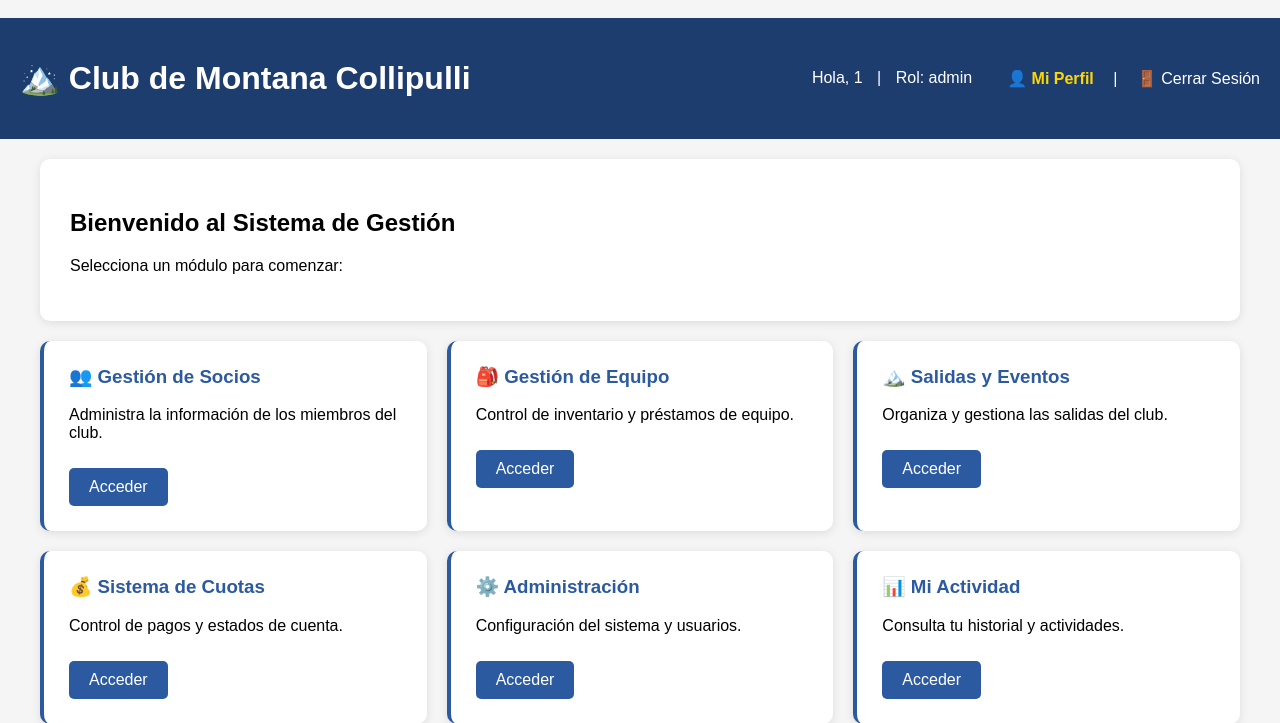
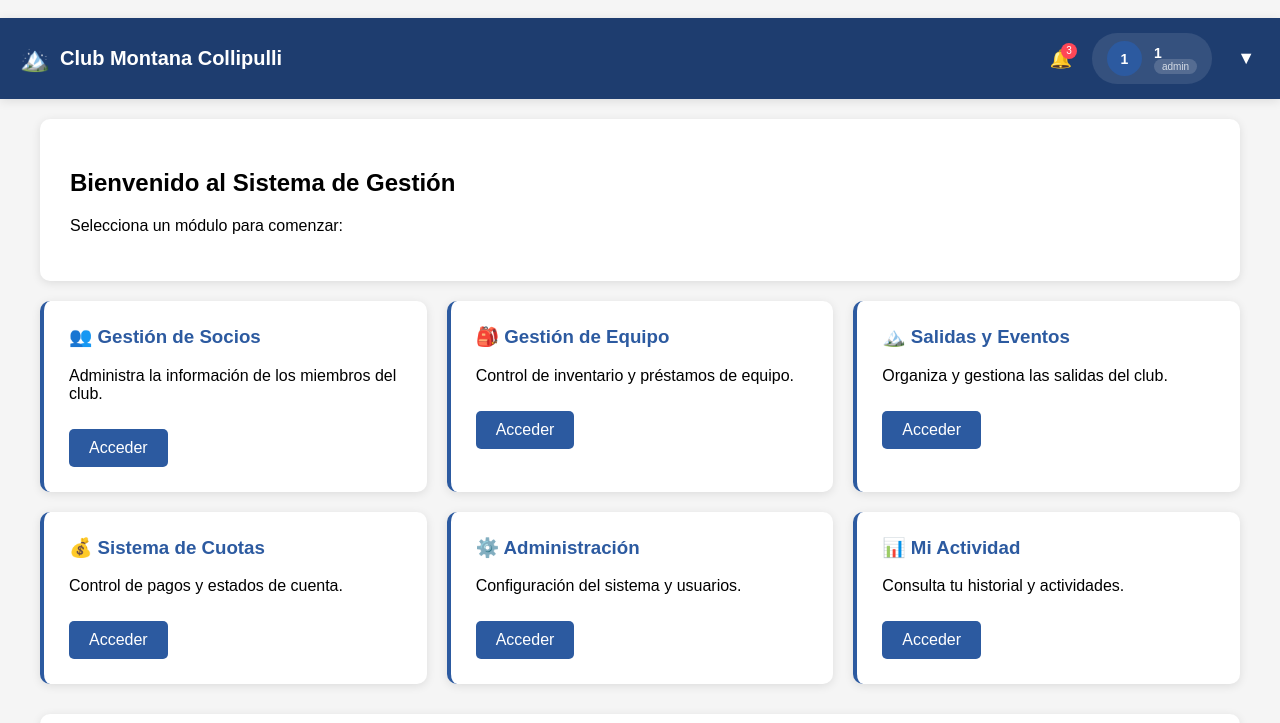
Before and after one commit to carlospipen1/club-montana-php, a PHP site: page /dashboard.php in a window 1280 px wide. Shown: the top 723 px of the page. Run offline with PHP 8.4, Linux system fonts and the light colour scheme; the visitor is signed in with stand-in values (Sample User, id 1).

Commit message:
feat: Add consistent header across all pages

```diff
--- a/dashboard.php
+++ b/dashboard.php
@@ -23,14 +23,6 @@
             font-family: Arial, sans-serif;
             margin: 0;
             background: #f5f5f5;
-        }
-        .header {
-            background: #1e3d6f;
-            color: white;
-            padding: 20px;
-            display: flex;
-            justify-content: space-between;
-            align-items: center;
         }
         .container {
             max-width: 1200px;
@@ -72,44 +64,10 @@
         .btn:hover {
             background: #1e3d6f;
         }
-        .logout {
-            color: white;
-            text-decoration: none;
-        }
-        .logout:hover {
-            text-decoration: underline;
-        }
-        .user-info {
-            display: flex;
-            align-items: center;
-            gap: 15px;
-        }
-        .profile-link {
-            color: #ffd700;
-            text-decoration: none;
-            font-weight: bold;
-        }
-        .profile-link:hover {
-            text-decoration: underline;
-        }
     </style>
 </head>
 <body>
-    <div class="header">
-        <h1>🏔️ Club de Montana Collipulli</h1>
-        <div class="user-info">
-            <div>
-                <span>Hola, <?php echo htmlspecialchars($_SESSION['usuario_nombre']); ?></span>
-                <span style="margin: 0 10px;">|</span>
-                <span>Rol: <?php echo htmlspecialchars($_SESSION['usuario_rol']); ?></span>
-            </div>
-            <div style="margin-left: 20px;">
-                <a href="perfil.php" class="profile-link">👤 Mi Perfil</a>
-                <span style="margin: 0 15px; color: white;">|</span>
-                <a href="logout.php" class="logout">🚪 Cerrar Sesión</a>
-            </div>
-        </div>
-    </div>
+    <?php include 'includes/header.php'; ?>
 
     <div class="container">
         <div class="welcome">
--- /dev/null
+++ b/includes/header.php
@@ -0,0 +1,167 @@
+<?php
+// Header consistente para todas las páginas
+if (!isset($_SESSION)) {
+    session_start();
+}
+?>
+<header style="
+    background: #1e3d6f;
+    color: white;
+    padding: 15px 20px;
+    display: flex;
+    justify-content: space-between;
+    align-items: center;
+    box-shadow: 0 2px 10px rgba(0,0,0,0.1);
+    position: sticky;
+    top: 0;
+    z-index: 1000;
+">
+    <!-- Logo y nombre del sistema -->
+    <div style="display: flex; align-items: center; gap: 15px;">
+        <a href="dashboard.php" style="text-decoration: none; color: white; display: flex; align-items: center; gap: 10px;">
+            <span style="font-size: 24px;">🏔️</span>
+            <h1 style="margin: 0; font-size: 20px; font-weight: bold;">Club Montana Collipulli</h1>
+        </a>
+    </div>
+
+    <!-- Información del usuario -->
+    <div style="display: flex; align-items: center; gap: 20px;">
+        <?php if (isset($_SESSION['usuario_id'])): ?>
+            <!-- Notificaciones (placeholder) -->
+            <div style="position: relative;">
+                <span style="font-size: 18px; cursor: pointer;">🔔</span>
+                <span style="
+                    position: absolute;
+                    top: -5px;
+                    right: -5px;
+                    background: #ff4757;
+                    color: white;
+                    border-radius: 50%;
+                    width: 16px;
+                    height: 16px;
+                    font-size: 10px;
+                    display: flex;
+                    align-items: center;
+                    justify-content: center;
+                ">3</span>
+            </div>
+
+            <!-- Información del usuario -->
+            <div style="display: flex; align-items: center; gap: 12px; background: rgba(255,255,255,0.1); padding: 8px 15px; border-radius: 25px;">
+                <div style="
+                    width: 35px;
+                    height: 35px;
+                    background: #2c5aa0;
+                    border-radius: 50%;
+                    display: flex;
+                    align-items: center;
+                    justify-content: center;
+                    font-weight: bold;
+                    font-size: 14px;
+                ">
+                    <?php
+                    $nombres = $_SESSION['usuario_nombre'] ?? '';
+                    $iniciales = '';
+                    if (!empty($nombres)) {
+                        $partes = explode(' ', $nombres);
+                        $iniciales = strtoupper(substr($partes[0], 0, 1) . (isset($partes[1]) ? substr($partes[1], 0, 1) : ''));
+                    } else {
+                        $iniciales = 'U';
+                    }
+                    echo $iniciales;
+                    ?>
+                </div>
+                <div>
+                    <div style="font-weight: bold; font-size: 14px;"><?php echo htmlspecialchars($_SESSION['usuario_nombre'] ?? 'Usuario'); ?></div>
+                    <div style="font-size: 12px; opacity: 0.8;">
+                        <span style="
+                            background: rgba(255,255,255,0.2);
+                            padding: 2px 8px;
+                            border-radius: 10px;
+                            font-size: 10px;
+                        ">
+                            <?php echo htmlspecialchars($_SESSION['usuario_rol'] ?? 'miembro'); ?>
+                        </span>
+                    </div>
+                </div>
+            </div>
+
+            <!-- Menú desplegable -->
+            <div style="position: relative;">
+                <button style="
+                    background: none;
+                    border: none;
+                    color: white;
+                    font-size: 18px;
+                    cursor: pointer;
+                    padding: 5px;
+                " onclick="toggleMenu()">▼</button>
+
+                <div id="userMenu" style="
+                    display: none;
+                    position: absolute;
+                    top: 100%;
+                    right: 0;
+                    background: white;
+                    color: #333;
+                    border-radius: 8px;
+                    box-shadow: 0 4px 15px rgba(0,0,0,0.2);
+                    min-width: 180px;
+                    z-index: 1001;
+                    margin-top: 5px;
+                ">
+                    <a href="perfil.php" style="
+                        display: block;
+                        padding: 12px 15px;
+                        text-decoration: none;
+                        color: #333;
+                        border-bottom: 1px solid #eee;
+                        font-size: 14px;
+                    ">👤 Mi Perfil</a>
+                    <a href="dashboard.php" style="
+                        display: block;
+                        padding: 12px 15px;
+                        text-decoration: none;
+                        color: #333;
+                        border-bottom: 1px solid #eee;
+                        font-size: 14px;
+                    ">📊 Dashboard</a>
+                    <a href="logout.php" style="
+                        display: block;
+                        padding: 12px 15px;
+                        text-decoration: none;
+                        color: #e74c3c;
+                        font-size: 14px;
+                    ">🚪 Cerrar Sesión</a>
+                </div>
+            </div>
+
+            <script>
+                function toggleMenu() {
+                    const menu = document.getElementById('userMenu');
+                    menu.style.display = menu.style.display === 'block' ? 'none' : 'block';
+                }
+
+                // Cerrar menú al hacer click fuera
+                document.addEventListener('click', function(event) {
+                    const menu = document.getElementById('userMenu');
+                    const button = event.target.closest('button');
+
+                    if (!menu.contains(event.target) && !button) {
+                        menu.style.display = 'none';
+                    }
+                });
+            </script>
+
+        <?php else: ?>
+            <!-- Si no está logueado -->
+            <a href="login.php" style="color: white; text-decoration: none; background: #2c5aa0; padding: 8px 15px; border-radius: 5px;">Iniciar Sesión</a>
+        <?php endif; ?>
+    </div>
+</header>
+
+<style>
+    #userMenu a:hover {
+        background: #f8f9fa;
+    }
+</style>
```
